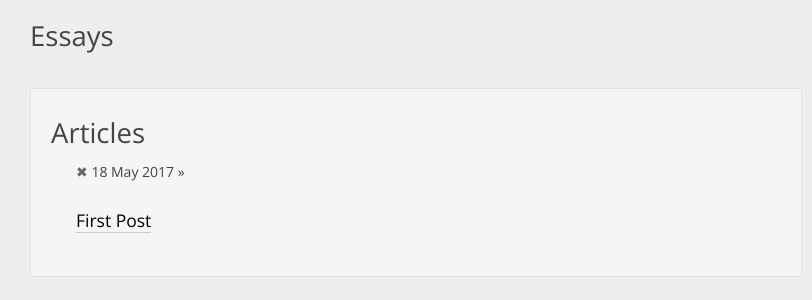
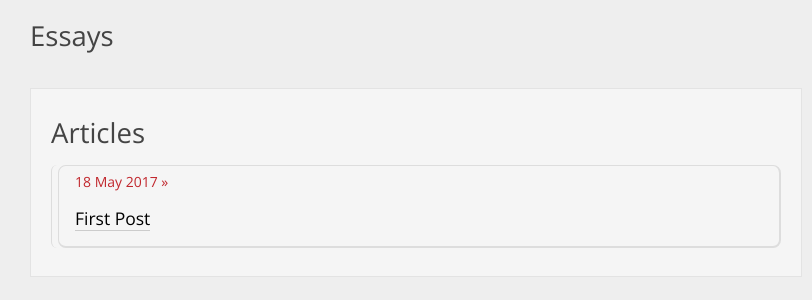
Before and after one commit to mattmacy/mattmacy.github.io, a Jekyll site: the page built from blog/index.html, in a window 1280 px wide. Shown: the top 300 px of the page, without its empty margins (25-837 px from the left). Built offline with Jekyll 4.4.1, drawn with Linux system fonts in a browser that asks for light colours.

Commit message:
Update index.html

```diff
--- a/blog/index.html
+++ b/blog/index.html
@@ -11,7 +11,7 @@ title: Essays
         <div class="content-box">
 <h1> Articles </h1>
 
-	<ul class="posts">
+	<ul class="page-listings">
 
 	  {% for post in site.posts %}
 	    <li><span>{{ post.date | date_to_string }}</span> » <h3><a href="{{ post.url }}" title="{{ post.title }}">{{ post.title }}</a></h3></li>
```
